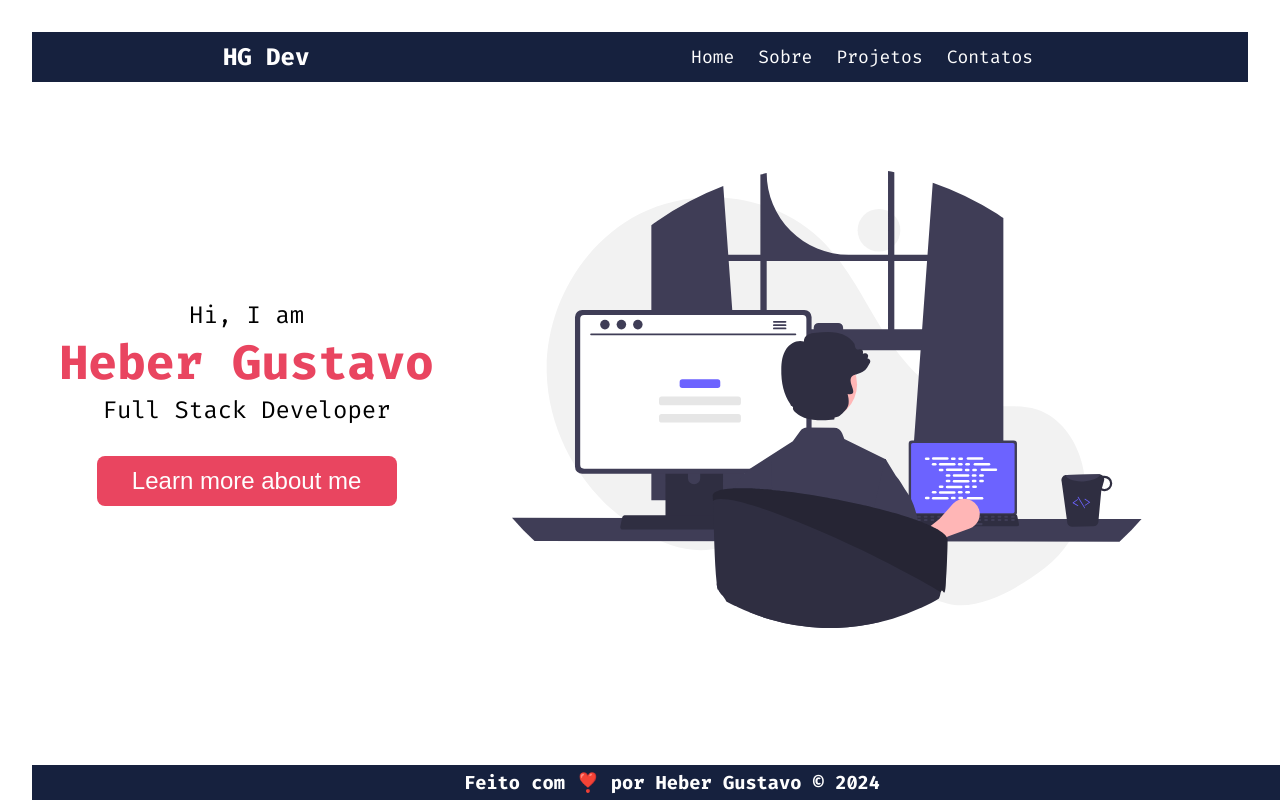
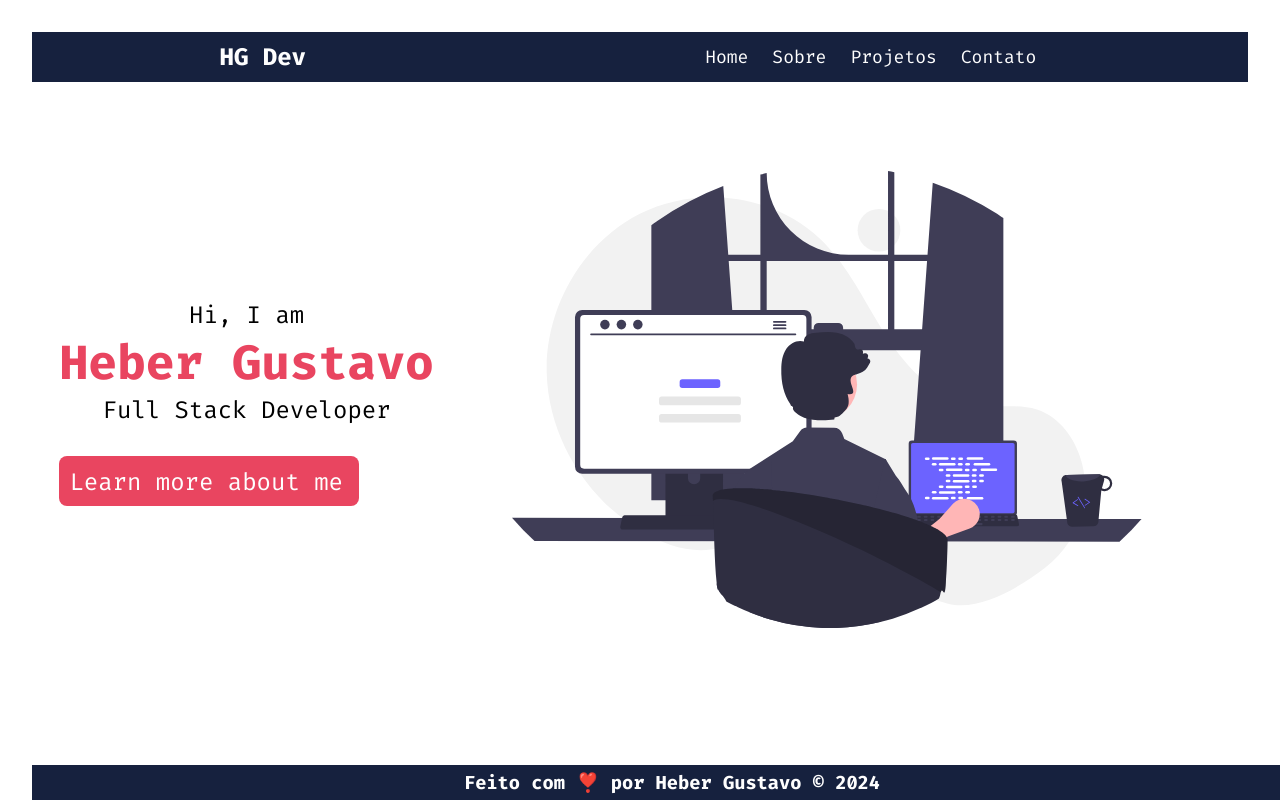
Before and after one commit to heberGustavo/portifolio, a React (Vite) app in the folder portfolio/: page / in a window 1280 px wide. Built offline with nearby package versions, Linux system fonts and the light colour scheme.

Commit message:
Create Project and Contact page

```diff
--- a/portfolio/src/components/Header/Header.module.css
+++ b/portfolio/src/components/Header/Header.module.css
@@ -8,7 +8,7 @@
     justify-content: space-around;
 }
 
-.header span {
+.header span a {
     font-size: 1.5rem;
     font-weight: bold;
 }
--- a/portfolio/src/components/Header/index.jsx
+++ b/portfolio/src/components/Header/index.jsx
@@ -4,12 +4,14 @@ import styles from "./Header.module.css";
 function Header() {
     return(
         <header className={styles.header}>
-            <span>HG Dev</span>
+            <span>
+                <Link to="/">HG Dev</Link>
+            </span>
             <nav>
                 <Link to="/">Home</Link>
                 <Link to="/about">Sobre</Link>
-                <a href="#">Projetos</a>
-                <a href="#">Contatos</a>
+                <Link to="/project">Projetos</Link>
+                <Link to="/contact">Contato</Link>
             </nav>
         </header>
     );
--- /dev/null
+++ b/portfolio/src/pages/Contact/index.jsx
@@ -0,0 +1,7 @@
+function Contact() {
+    return(
+        <h1>Contact</h1>
+    );
+}
+
+export default Contact;
--- a/portfolio/src/pages/Home/Home.module.css
+++ b/portfolio/src/pages/Home/Home.module.css
@@ -14,7 +14,7 @@
     font-size: 1.5rem;
 }
 
-button.default  {
+.btnDefault  {
     width: 300px;
     height: 50px;
     font-size: 1.5rem;
@@ -24,9 +24,11 @@ button.default  {
     background-color: var(--red);
     color: var(--white);
     margin-top: 30px;
+    text-decoration: none;
+    display: flex;
 }
 
-button.default:hover{
+.btnDefault:hover{
     background-color: var(--primary);
     cursor: pointer;
 }
--- a/portfolio/src/pages/Home/index.jsx
+++ b/portfolio/src/pages/Home/index.jsx
@@ -2,6 +2,7 @@ import styles from "./Home.module.css";
 import Header from "../../components/Header"
 import Container from "../../components/Container"
 import Footer from "../../components/Footer"
+import { Link } from "react-router-dom";
 
 function Home() {
     return(
@@ -15,7 +16,7 @@ function Home() {
                             <span>Heber Gustavo</span> <br />
                             Full Stack Developer
                         </p>
-                        <button className={styles.default}>Learn more about me</button>
+                        <Link to="/about" className={styles.btnDefault}>Learn more about me</Link>
                     </div>
                     <div className={styles.rigth}>
                         <img src="/person-full-stack.svg" alt="Boas vindas"></img>
--- /dev/null
+++ b/portfolio/src/pages/Project/index.jsx
@@ -0,0 +1,7 @@
+function Project() {
+    return(
+        <h1>Project</h1>
+    );
+}
+
+export default Project;
--- a/portfolio/src/routes.jsx
+++ b/portfolio/src/routes.jsx
@@ -1,6 +1,8 @@
 import { BrowserRouter, Route, Routes } from "react-router-dom";
 import Home from "./pages/Home";
 import About from "./pages/About";
+import Project from "./pages/Project";
+import Contact from "./pages/Contact";
 
 function AppRoutes(){
     return(
@@ -8,6 +10,8 @@ function AppRoutes(){
             <Routes>
                 <Route path="/" element={ <Home /> } />
                 <Route path="/about" element={ <About />} />
+                <Route path="/project" element={ <Project /> } />
+                <Route path="/contact" element={ <Contact /> } />
             </Routes>
         </BrowserRouter>
     );
```
